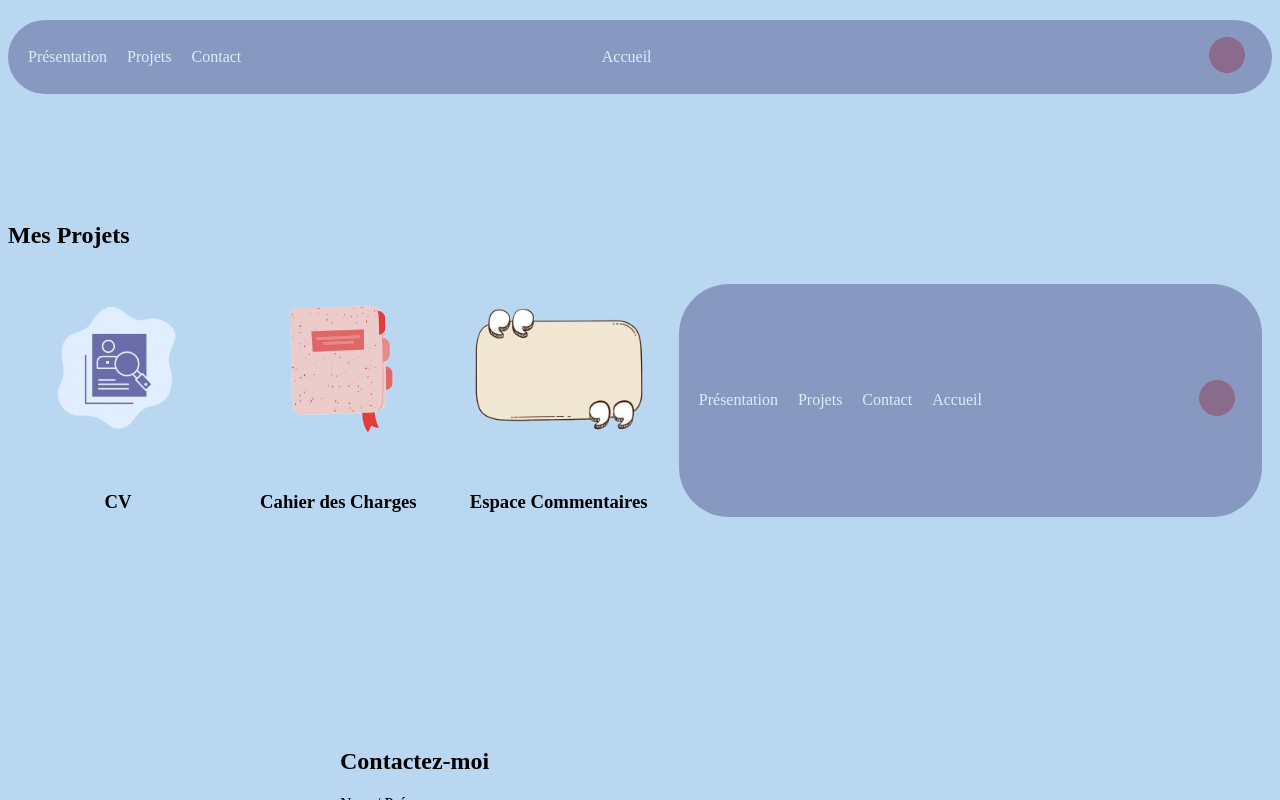
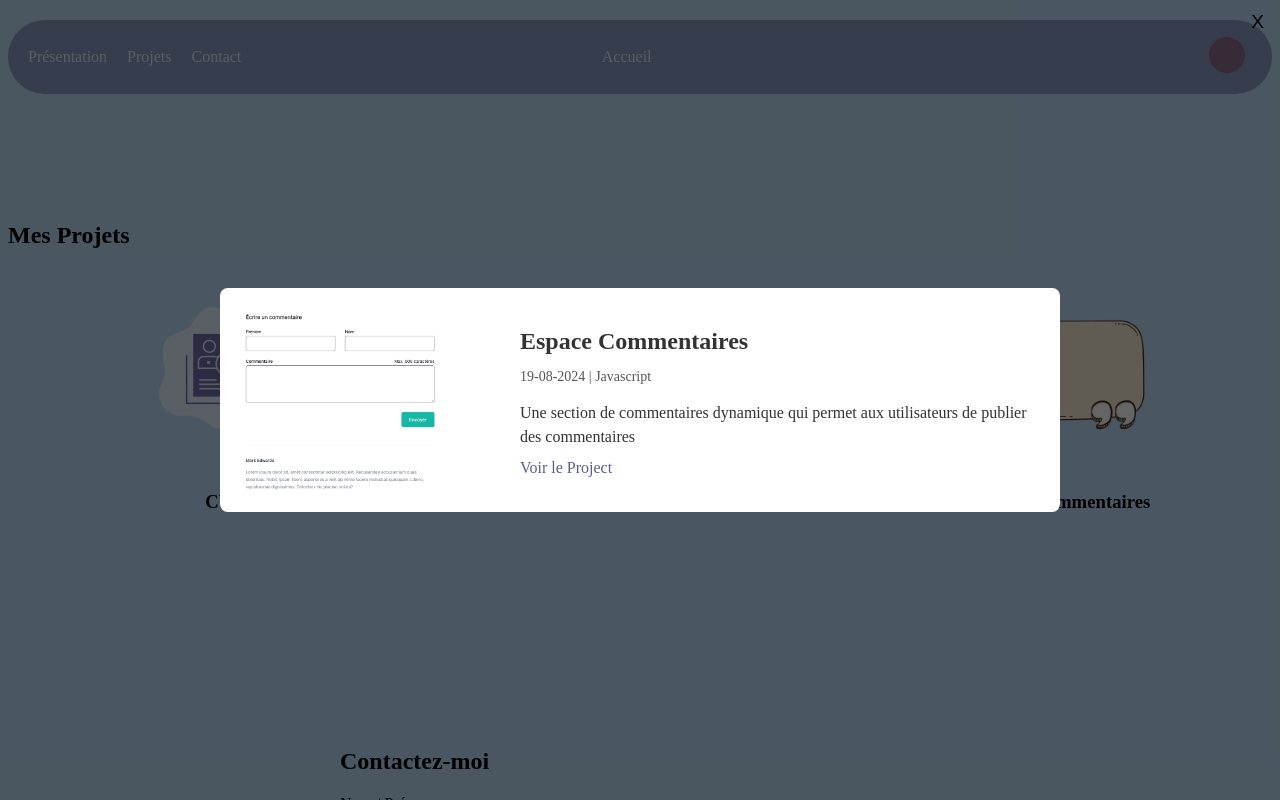
Before and after one commit to Rromanee/mon-portfolio-vuejs-CEF, a Vue app: page / in a window 1280 px wide. Both pictures are taken after a click on the element "Espace Commentaires". Shown: the part 1385-2185 px from the top of the page. Built offline with nearby package versions, Linux system fonts and the light colour scheme.

Commit message:
correct modal

```diff
--- a/src/components/Modal.vue
+++ b/src/components/Modal.vue
@@ -1,119 +1,115 @@
 <script setup>
-import { ref, onMounted, onUnmounted } from 'vue'
+import { defineProps, defineEmits } from 'vue'
 
-// Track the active section
-const activeSection = ref('')
-
-// Function to detect which section is currently in view (scroll detection)
-const handleScroll = () => {
-  const sections = document.querySelectorAll('section')
-  let currentSection = ''
-
-  sections.forEach(section => {
-    const sectionTop = section.offsetTop - 100  // Adjust the offset for better accuracy
-    const sectionBottom = sectionTop + section.offsetHeight // Add height to determine bottom
-
-    if (window.scrollY >= sectionTop && window.scrollY < sectionBottom) {
-      currentSection = section.getAttribute('id')
-    }
-  })
-
-  activeSection.value = currentSection
-}
-
-// Set up scroll event listener when the component is mounted
-onMounted(() => {
-  window.addEventListener('scroll', handleScroll)
+// Receive project data as a prop
+const props = defineProps({
+  project: Object
 })
 
-// Clean up the scroll event listener when the component is unmounted
-onUnmounted(() => {
-  window.removeEventListener('scroll', handleScroll)
-})
+// Emit an event to close the modal
+const emit = defineEmits(['close'])
 
-// Function to handle clicks (when user manually clicks a link)
-const setActive = (sectionId) => {
-  activeSection.value = sectionId;
-  const section = document.getElementById(sectionId);
-  if (section) {
-    section.scrollIntoView({ behavior: 'smooth' });
-  }
+const closeModal = () => {
+  emit('close')
 }
-
-const scrollToTop = () => {
-  window.scrollTo({ top: 0, behavior: 'smooth' });
-};
 </script>
 
 <template>
-  <header class="header">
-    <nav>
-      <a href="#presentation"
-         class="nav-menu-left"
-         :class="{ active: activeSection === 'presentation' }"
-         @click="setActive('presentation')">Présentation</a>
-      <a href="#creations"
-         class="nav-menu-left"
-         :class="{ active: activeSection === 'creations' }"
-         @click="setActive('creations')">Projets</a>
-      <a href="#contact"
-         class="nav-menu-left"
-         :class="{ active: activeSection === 'contact' }"
-         @click="setActive('contact')">Contact</a>
-    </nav>
-    <nav>
-      <a href="#" class="nav-menu-middle"
-      :class="{ active: activeSection === 'accueil' }"
-      @click="setActive('accueil')">Accueil</a>
-    </nav>
-    <div class="logo" @click="scrollToTop">
-      <img src="../assets/images/logo.png" alt="Mon Logo" class="circle"/>
+  <div class="modal" @click.self="closeModal">
+    <div class="modal-content">
+      <button class="close-button" @click="closeModal">X</button>
+
+      <div class="photo-section">
+        <!-- Display images stacked vertically -->
+        <img v-for="(img, index) in project.images"
+        :key="index" :src="img"
+        :alt="`Image ${index + 1}`" />
+      </div>
+
+      <div class="details-section">
+        <h2>{{ project.title }}</h2>
+        <p class="date-tech">{{ project.date }} | {{ project.technology }}</p>
+        <p class="description">{{ project.description }}</p>
+        <a :href="project.link" target="_blank">Voir le Project</a>
+      </div>
+
     </div>
-  </header>
+  </div>
 </template>
 
+
 <style scoped>
-.header {
-    background-color: #575D90;
-    opacity: 0.5;
-    border-radius: 50px;
-    padding: 10px 20px;
-    margin: 15px 0px;
-    display: flex;
-    align-items: center;
-    justify-content:space-between;
-    position: sticky;
-    top: 20px;
-    bottom: 50px;
-    z-index: 10;
+.modal {
+  position: fixed;
+  top: 0;
+  left: 0;
+  width: 100vw;
+  height: 100vh;
+  background: rgba(0, 0, 0, 0.6);
+  display: flex;
+  justify-content: center;
+  align-items: center;
+  z-index: 1000;
 }
 
-.nav-menu-left{
-  padding-right: 20px;
-  color: white;
+.modal-content {
+  display: flex;
+  background-color: #FFF;
+  padding: 20px;
+  border-radius: 8px;
+  max-width: 800px;
+  width: 90%;
+}
+
+.photo-section {
+  flex: 1;
+  display: flex;
+  flex-direction: column;
+  gap: 10px;
+}
+
+.photo-section img {
+  width: 100%;
+  max-width: 200px;
+  height: auto;
+  border-radius: 4px;
+}
+
+.details-section {
+  flex: 2;
+  padding-left: 20px;
+  color: #333;
+}
+
+h2 {
+  font-size: 24px;
+  margin-bottom: 8px;
+}
+
+.date-tech {
+  font-size: 14px;
+  color: #555;
+  margin-bottom: 16px;
+}
+
+.description {
+  font-size: 16px;
+  line-height: 1.5;
+  margin-bottom: 10px;
+}
+
+a {
+  color: #575D90;
   text-decoration: none;
 }
 
-.nav-menu-left.active,
-.nav-menu-middle.active{
-  text-decoration: underline;
-  color: white;
+.close-button {
+  position:absolute;
+  top: 10px;
+  right: 10px;
+  background: transparent;
+  border: none;
+  font-size: 1.2rem;
+  cursor: pointer;
 }
-
-.nav-menu-middle {
-  display: flex;
-  padding-right: 210px;
-  text-decoration: none;
-  color: white;
-}
-
-.logo img {
-  width: 50px;
-  height: auto;
-}
-.logo:hover{
-  cursor: pointer;
-  opacity: 1;
-}
-
 </style>
```
